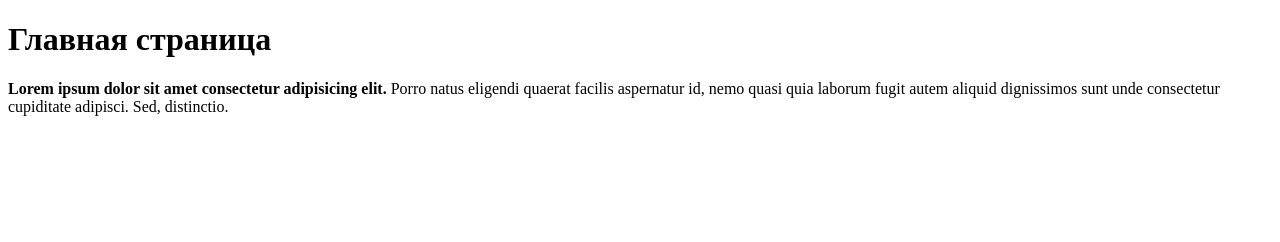
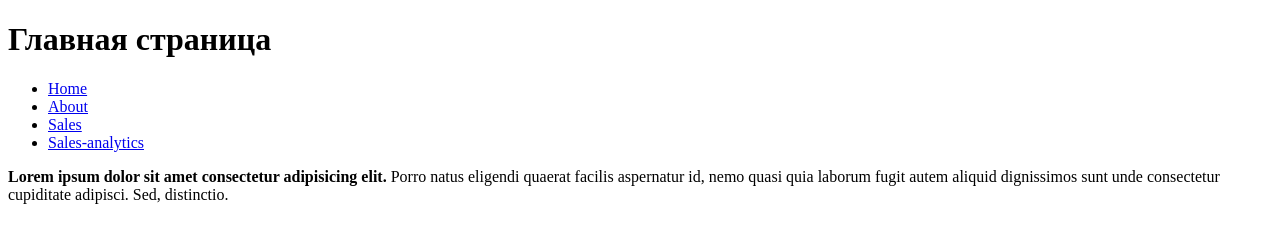
Before and after one commit to teacher-a-n-vilkov/vd-3-23-git, a plain HTML site: page index.html in a window 1280 px wide. Drawn offline with Linux system fonts and the light colour scheme.

Commit message:
add menu

```diff
--- a/index.html
+++ b/index.html
@@ -7,6 +7,12 @@
 </head>
 <body>
     <h1>Главная страница</h1>
+    <ul>
+        <li><a href="#">Home</a></li>
+        <li><a href="#">About</a></li>
+        <li><a href="#">Sales</a></li>
+        <li><a href="#">Sales-analytics</a></li>
+    </ul>
     <p><strong>Lorem ipsum dolor sit amet consectetur adipisicing elit.</strong> Porro natus eligendi quaerat facilis aspernatur id, nemo quasi quia laborum fugit autem aliquid dignissimos sunt unde consectetur cupiditate adipisci. Sed, distinctio.</p>
 </body>
 </html>
```
